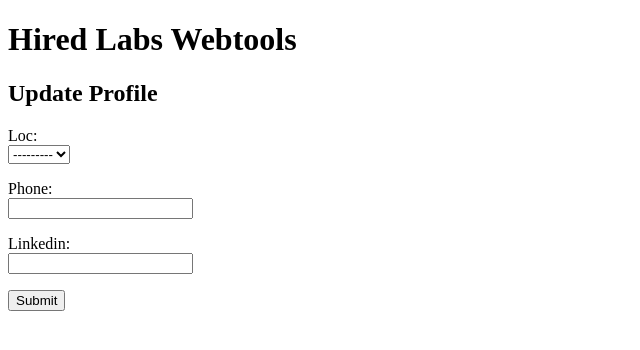
After one commit to janton42/hired_labs_webtools, a Django app: page /resume_tailor/profile/update/ in a window 1280 px wide. The commit adds this page. Shown: the top 350 px of the page, without its empty margins (0-640 px from the left). Run offline with Django 4.2, Linux system fonts and the light colour scheme; the visitor is signed in with stand-in values (Sample User, id 1); data that the repository does not hold is empty.

Commit message:
Update profile form available, but not working

```diff
--- a/resume_tailor/admin.py
+++ b/resume_tailor/admin.py
@@ -1,5 +1,5 @@
 from django.contrib import admin
-from .models import Location, Participant
+from .models import Location, Profile
 
 admin.site.register(Location)
-admin.site.register(Participant)
+admin.site.register(Profile)
--- a/resume_tailor/forms.py
+++ b/resume_tailor/forms.py
@@ -1,6 +1,8 @@
 from django import forms
 from django.contrib.auth.forms import UserCreationForm
 from django.contrib.auth.models import User
+
+from .models import Profile
 
 class UserRegistrationForm(UserCreationForm):
     first_name = forms.CharField(max_length = 101)
@@ -11,3 +13,9 @@
         model = User
         fields = ['username', 'first_name', 'last_name',\
          'email', 'password1', 'password2']
+
+class UpdateProfileForm(forms.ModelForm):
+
+    class Meta:
+        model = Profile
+        fields = ['loc', 'phone', 'linkedin']
--- a/resume_tailor/models.py
+++ b/resume_tailor/models.py
@@ -14,15 +14,23 @@
         self.city\
         )
 
-class Participant(models.Model):
+# class ProfileManager(models.Manager):
+#     def update_profile(self, user, loc, phone, linkedin):
+#         profile = self.get_or_create(\
+#         user = user, loc = loc, phone = phone, linkedin = linkedin)
+#         return profile
+
+class Profile(models.Model):
     user = models.OneToOneField(User, on_delete=models.CASCADE)
     loc = models.ForeignKey(Location, on_delete=models.SET_NULL, null=True)
     phone = models.IntegerField()
     linkedin = models.CharField(max_length=300)
 
+    # objects = ProfileManager()
+
     def __str__(self):
         return '{}: {} '\
         .format(\
-        self.id,
+        self.user.id,
         self.user.get_full_name(),
         )
--- a/resume_tailor/urls.py
+++ b/resume_tailor/urls.py
@@ -4,4 +4,6 @@
 
 urlpatterns = [
     path('', views.resume_tailor_home, name='resume_tailor_home'),
+    path('profile/', views.profile, name='profile'),
+    path('profile/update/', views.update_profile, name='update_profile'),
 ]
--- a/resume_tailor/views.py
+++ b/resume_tailor/views.py
@@ -3,16 +3,12 @@
 from django.contrib.auth import login, authenticate
 from django.contrib.auth.decorators import login_required
 
-from .forms import UserRegistrationForm
+from .forms import UserRegistrationForm, UpdateProfileForm
 
 from .models import Location
 
 def home(request):
     return render(request, 'hired_labs_home.html')
-
-@login_required
-def resume_tailor_home(request):
-    return render(request,'resume_tailor_home.html')
 
 def register(request):
     if request.method =='POST':
@@ -27,3 +23,26 @@
         form = UserRegistrationForm()
     context = {'form': form}
     return render(request, 'register.html', context)
+
+@login_required
+def resume_tailor_home(request):
+    return render(request,'resume_tailor_home.html')
+
+@login_required
+def profile(request):
+    return render(request, 'profile.html')
+
+
+@login_required
+def update_profile(request):
+    if request.method == 'POST':
+        form = UpdateProfileForm(request.POST)
+        if form.is_valid():
+            profile = form.save(commit=False)
+            profile.user = request.user
+            profile.save()
+            return redirect('profile_view',pk=profile.pk)
+    else:
+        form = UpdateProfileForm()
+    context = { 'form': form }
+    return render(request, 'profile_update.html', context)
--- /dev/null
+++ b/templates/profile.html
@@ -0,0 +1,5 @@
+{% extends 'base.html' %}
+
+{% block content %}
+  <p>This would be your profile, but I'm too lazy to grab it from the db.</p>
+{% endblock %}
--- /dev/null
+++ b/templates/profile_update.html
@@ -0,0 +1,21 @@
+{% extends 'base.html' %}
+
+{% block content %}
+
+  <h2>Update Profile</h2>
+  <form class="post-form" action="" method="POST">
+    {% csrf_token %}
+    {% for field in form %}
+    <div>
+      <p>
+        {{ field.label }}: <br> {{ field }}
+      </p>
+
+      {% for error in field.errors %}
+        <<small style="color: red">{{ error }}</small>
+      {% endfor %}
+    </div>
+    {% endfor %}
+    <button type="submit">Submit</button>
+  </form>
+{% endblock %}
--- a/templates/register.html
+++ b/templates/register.html
@@ -20,4 +20,5 @@
     {% endfor %}
 
     <button type="submit">Submit</button>
+  </form>
 {% endblock%}
--- a/templates/resume_tailor_home.html
+++ b/templates/resume_tailor_home.html
@@ -4,6 +4,9 @@
   <div>
       <h2>Resume Tailor</h2>
       <p>Content coming soon!</p>
+      <a href="{% url 'update_profile' %}">Update Profile</a>
+      <br>
+      <br>
       <a href="{% url 'home' %}">Home</a>
       <br>
       <br>
```
Also changed, not shown: resume_tailor/migrations/0003_rename_participant_profile.py (added).
